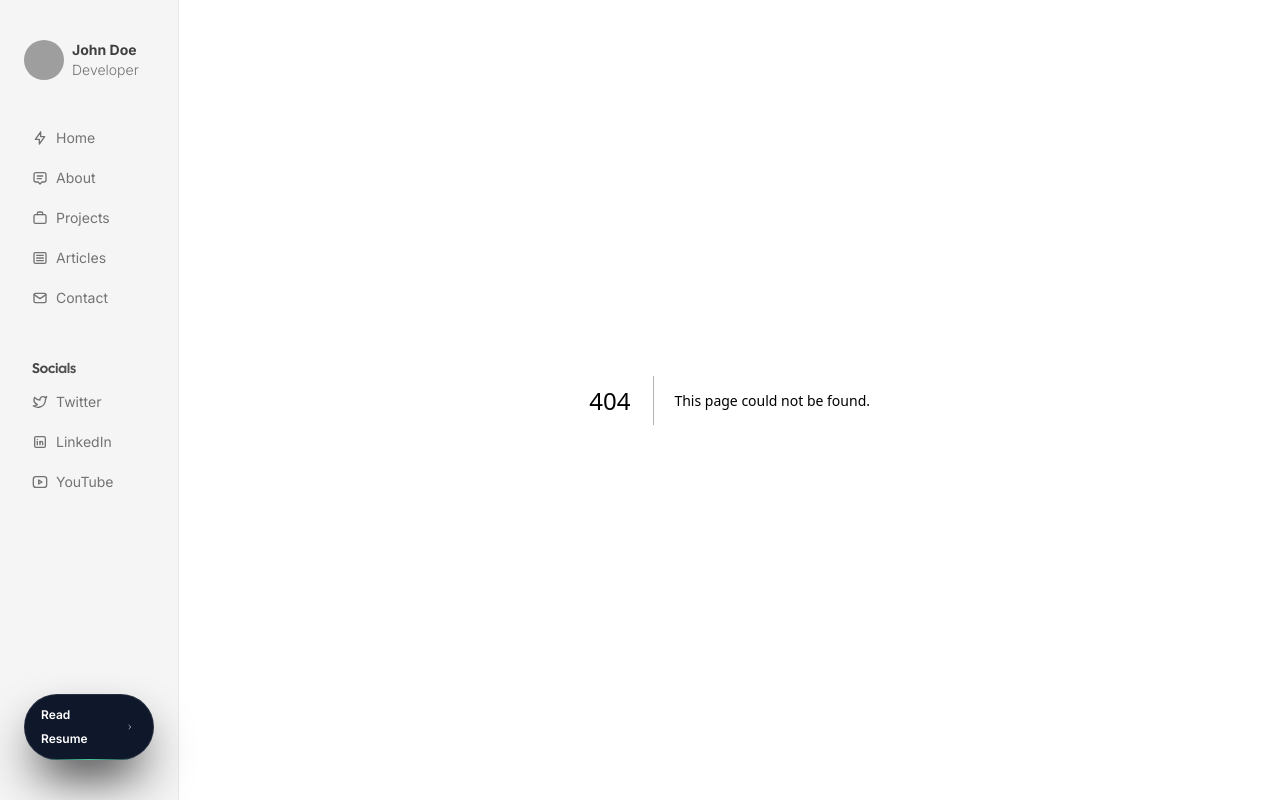
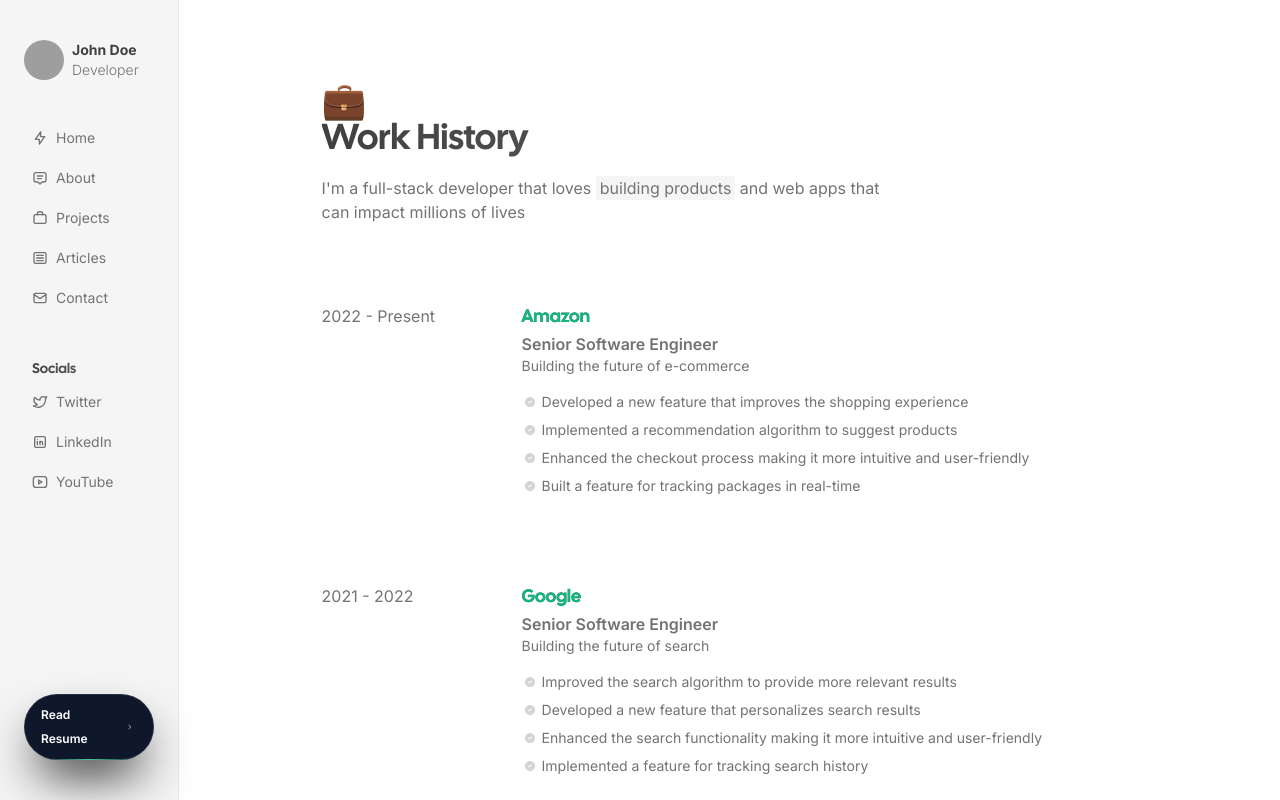
Before and after one commit to manuarora700/sidefolio, a Next.js app: page /resume in a window 1280 px wide. Before the commit this address had no page. Built offline with nearby package versions, Linux system fonts and the light colour scheme; grey boxes are pictures that could not be loaded.

Commit message:
add: resume

```diff
--- /dev/null
+++ b/src/app/resume/page.tsx
@@ -0,0 +1,22 @@
+import { Container } from "@/components/Container";
+import { Heading } from "@/components/Heading";
+import { Highlight } from "@/components/Highlight";
+import { Paragraph } from "@/components/Paragraph";
+import { Products } from "@/components/Products";
+import { WorkHistory } from "@/components/WorkHistory";
+import Image from "next/image";
+
+export default function Home() {
+  return (
+    <Container>
+      <span className="text-4xl">💼</span>
+      <Heading className="font-black">Work History</Heading>
+      <Paragraph className="max-w-xl mt-4">
+        I&apos;m a full-stack developer that loves{" "}
+        <Highlight>building products</Highlight> and web apps that can impact
+        millions of lives
+      </Paragraph>
+      <WorkHistory />
+    </Container>
+  );
+}
--- /dev/null
+++ b/src/components/WorkHistory.tsx
@@ -0,0 +1,54 @@
+"use client";
+import { timeline } from "@/constants/timeline";
+import React from "react";
+import { Paragraph } from "./Paragraph";
+import { Heading } from "./Heading";
+import {
+  IconCheck,
+  IconCheckbox,
+  IconCircleCheckFilled,
+} from "@tabler/icons-react";
+
+export const WorkHistory = () => {
+  return (
+    <div>
+      {timeline.map((item, index) => (
+        <div
+          className="flex md:flex-row flex-col space-y-10 md:space-y-0 space-x-10 my-20 relative"
+          key={`timeline-${index}`}
+        >
+          <Paragraph className="w-40">{item.date}</Paragraph>
+          <div>
+            <Heading
+              as="h5"
+              className="text-lg md:text-lg lg:text-lg text-emerald-500"
+            >
+              {item.company}
+            </Heading>
+            <Paragraph className="text-base md:text-base lg:text-base font-semibold">
+              {item.title}
+            </Paragraph>
+            <Paragraph className="text-sm md:text-sm lg:text-sm mb-4">
+              {item.description}
+            </Paragraph>
+
+            {item.responsibilities.map((responsibility, index) => (
+              <Step key={responsibility}>{responsibility}</Step>
+            ))}
+          </div>
+        </div>
+      ))}
+    </div>
+  );
+};
+
+const Step = ({ children }: { children: React.ReactNode }) => {
+  return (
+    <div className="flex space-x-1 items-start my-2">
+      <IconCircleCheckFilled className="h-3 w-4 mt-1 text-neutral-300" />
+      <Paragraph className="text-sm md:text-sm lg:text-sm">
+        {children}
+      </Paragraph>
+    </div>
+  );
+};
--- /dev/null
+++ b/src/constants/timeline.tsx
@@ -0,0 +1,62 @@
+export const timeline = [
+  {
+    company: "Amazon",
+    title: "Senior Software Engineer",
+    date: "2022 - Present",
+    description: "Building the future of e-commerce",
+    responsibilities: [
+      "Developed a new feature that improves the shopping experience",
+      "Implemented a recommendation algorithm to suggest products",
+      "Enhanced the checkout process making it more intuitive and user-friendly",
+      "Built a feature for tracking packages in real-time",
+    ],
+  },
+  {
+    company: "Google",
+    title: "Senior Software Engineer",
+    date: "2021 - 2022",
+    description: "Building the future of search",
+    responsibilities: [
+      "Improved the search algorithm to provide more relevant results",
+      "Developed a new feature that personalizes search results",
+      "Enhanced the search functionality making it more intuitive and user-friendly",
+      "Implemented a feature for tracking search history",
+    ],
+  },
+  {
+    company: "Facebook",
+    title: "Senior Software Engineer",
+    date: "2020 - 2021",
+    description: "Building the future of social networking",
+    responsibilities: [
+      "Developed a new feature that improves the user experience",
+      "Implemented a recommendation algorithm to suggest friends",
+      "Enhanced the news feed algorithm to show more relevant posts",
+      "Built a feature for tracking user activity",
+    ],
+  },
+  {
+    company: "Apple",
+    title: "Senior Software Engineer",
+    date: "2019 - 2020",
+    description: "Building the future of technology",
+    responsibilities: [
+      "Improved the iOS operating system to enhance user experience",
+      "Developed a new feature that personalizes user interface",
+      "Enhanced the app store algorithm to suggest more relevant apps",
+      "Implemented a feature for tracking app usage",
+    ],
+  },
+  {
+    company: "Microsoft",
+    title: "Senior Software Engineer",
+    date: "2018 - 2019",
+    description: "Building the future of software",
+    responsibilities: [
+      "Improved the Windows operating system to enhance user experience",
+      "Developed a new feature that personalizes user interface",
+      "Enhanced the office suite to improve productivity",
+      "Implemented a feature for tracking software usage",
+    ],
+  },
+];
```
